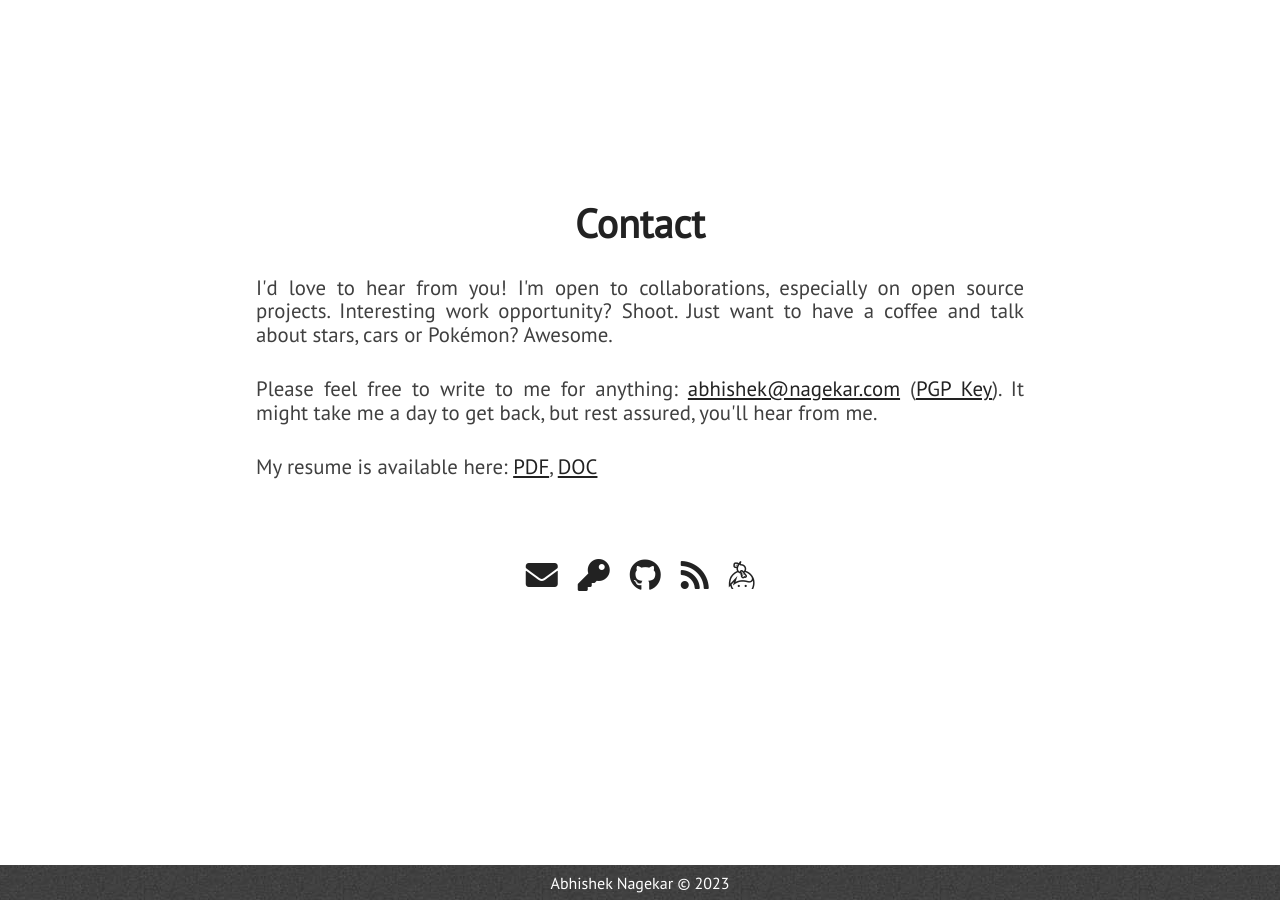
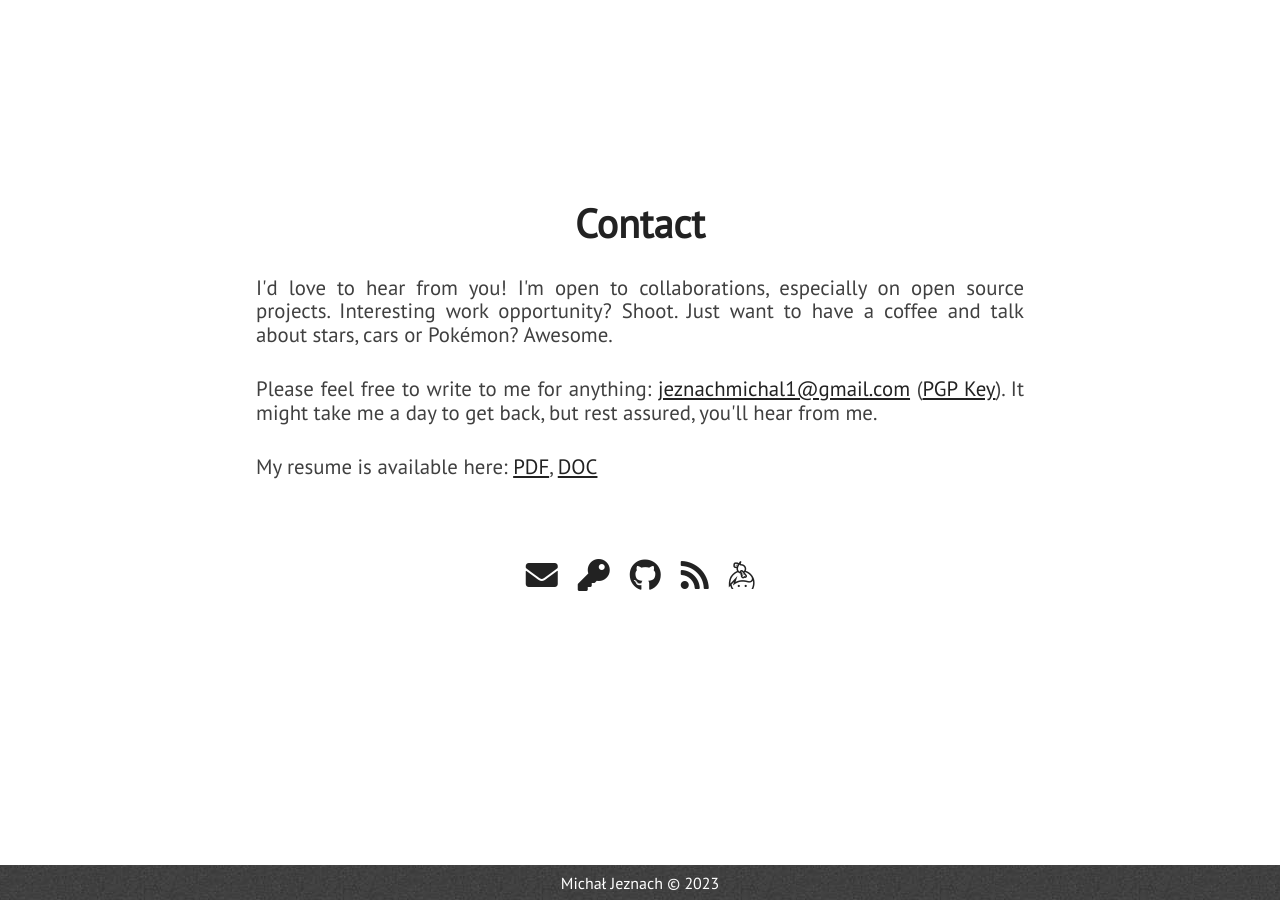
Before and after one commit to Yeznach/michaljeznach.github.io, a Jekyll site: the page built from index.html, in a window 1280 px wide and 900 px high, scrolled down 5081 px. Built offline with Jekyll 4.4.1, drawn with Linux system fonts in a browser that asks for light colours; nearby versions of some CDN libraries; some of the changed text lies outside the part shown.

Commit message:
Update _config.yml

```diff
--- a/_config.yml
+++ b/_config.yml
@@ -1,5 +1,5 @@
-title: Abhishek Nagekar
-description: Web & Security Engineer
+title: Michał Jeznach
+description: Data Analyst
 site_title: '@abhn - Abhishek Nagekar'
 
 # Build settings
@@ -9,10 +9,10 @@ exclude: [vendor/ruby]
 # Personalization
 github_username: abhn
 blog_url: https://www.nagekar.com
-email: abhishek@nagekar.com
-keybase_username: abhn
-twitter_username: abhn_
-reddit_username: abhn
+email: jeznachmichal1@gmail.com
+keybase_username: yeznach
+twitter_username: _
+reddit_username: yeznach
 
 # absolute or relative
 profile_picture: assets/images/pp.jpg
```
